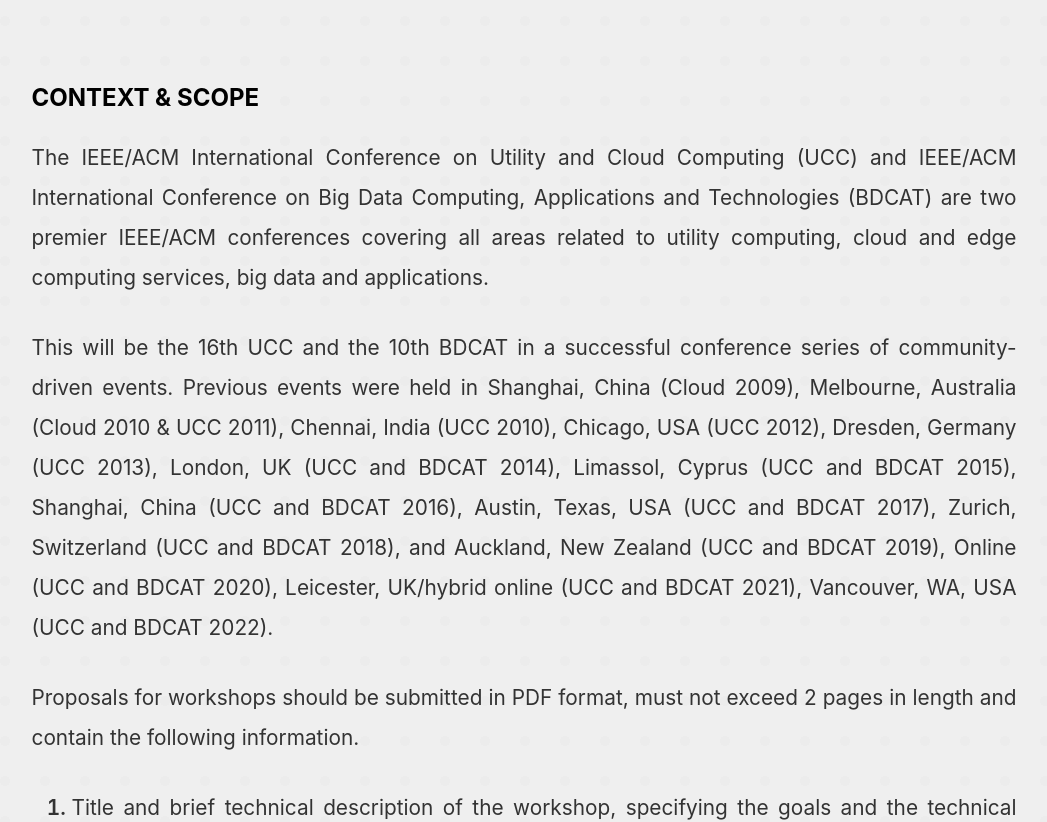
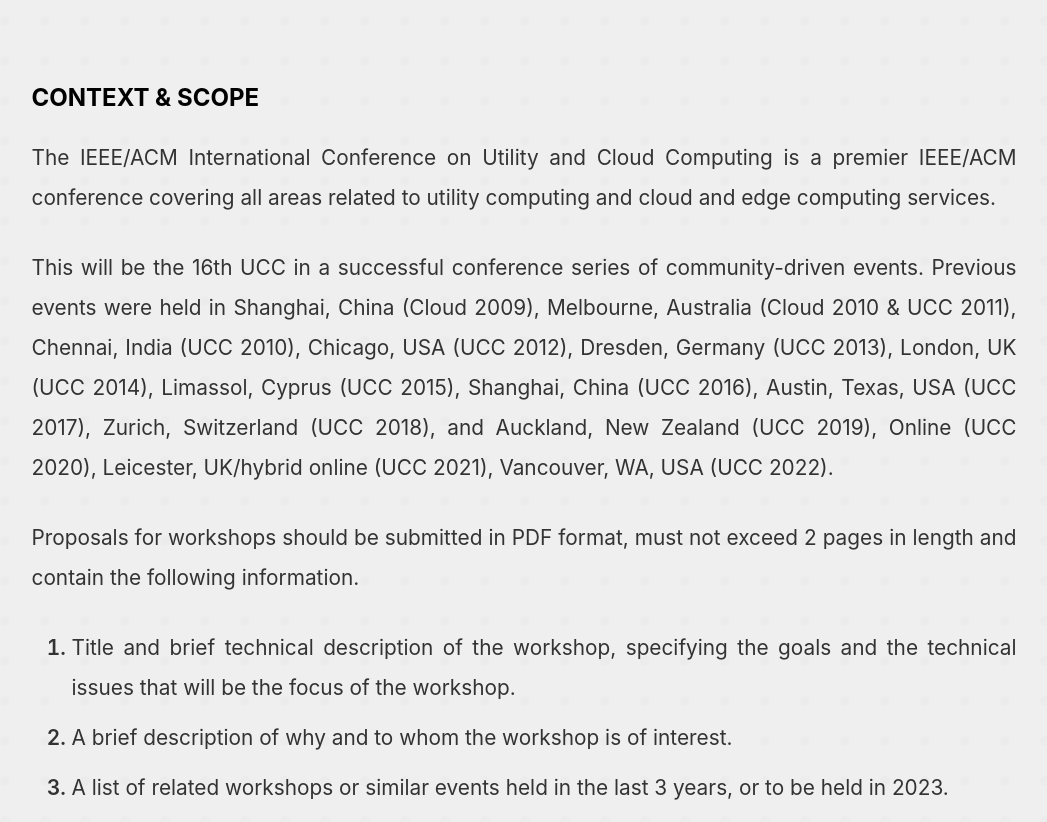
Before and after one commit to UCC-Conference/UCC2023, a React (Create React App) app: page /call-for-workshops in a window 1280 px wide. Shown: the part 740-1562 px from the top of the page, without its empty margins (116-1163 px from the left). Built offline with nearby package versions, Linux system fonts and the light colour scheme.

Commit message:
update: call for workshops splitted from ucc-dbcat one

```diff
--- a/src/pages/CallForWorkshops.js
+++ b/src/pages/CallForWorkshops.js
@@ -10,7 +10,7 @@ const CallForWorkshops = () => {
                 <h1>Call for Workshop Proposals Submission</h1>
                 <hr />
                 <p>
-                    16th IEEE/ACM International Conference on Utility and Cloud Computing (<strong>UCC 2023</strong>) and
+                    16th IEEE/ACM International Conference on Utility and Cloud Computing (<strong>UCC 2023</strong>)
                     <br />
                     <Link to="https://ucc-conference.org">www.ucc-conference.org</Link>
                     <br />
@@ -33,13 +33,10 @@ const CallForWorkshops = () => {
                 <br />
                 <h2>CONTEXT & SCOPE</h2>
                 <p>
-                    The IEEE/ACM International Conference on Utility and Cloud Computing (UCC) and IEEE/ACM International Conference on Big Data Computing, Applications and Technologies (BDCAT) are two premier IEEE/ACM conferences covering all areas
-                    related to utility computing, cloud and edge computing services, big data and applications.
+                The IEEE/ACM International Conference on Utility and Cloud Computing is a premier IEEE/ACM conference covering all areas related to utility computing and cloud and edge computing services.
                 </p>
                 <p>
-                    This will be the 16th UCC and the 10th BDCAT in a successful conference series of community-driven events. Previous events were held in Shanghai, China (Cloud 2009), Melbourne, Australia (Cloud 2010 & UCC 2011), Chennai, India
-                    (UCC 2010), Chicago, USA (UCC 2012), Dresden, Germany (UCC 2013), London, UK (UCC and BDCAT 2014), Limassol, Cyprus (UCC and BDCAT 2015), Shanghai, China (UCC and BDCAT 2016), Austin, Texas, USA (UCC and BDCAT 2017), Zurich,
-                    Switzerland (UCC and BDCAT 2018), and Auckland, New Zealand (UCC and BDCAT 2019), Online (UCC and BDCAT 2020), Leicester, UK/hybrid online (UCC and BDCAT 2021), Vancouver, WA, USA (UCC and BDCAT 2022).
+                This will be the 16th UCC in a successful conference series of community-driven events. Previous events were held in Shanghai, China (Cloud 2009), Melbourne, Australia (Cloud 2010 & UCC 2011), Chennai, India (UCC 2010), Chicago, USA (UCC 2012), Dresden, Germany (UCC 2013), London, UK (UCC 2014), Limassol, Cyprus (UCC 2015), Shanghai, China (UCC 2016), Austin, Texas, USA (UCC 2017), Zurich, Switzerland (UCC 2018), and Auckland, New Zealand (UCC 2019), Online (UCC 2020), Leicester, UK/hybrid online (UCC 2021),  Vancouver, WA, USA (UCC 2022).
                 </p>
                 <p>Proposals for workshops should be submitted in PDF format, must not exceed 2 pages in length and contain the following information.</p>
                 <ol>
@@ -82,10 +79,6 @@ const CallForWorkshops = () => {
                     <li>Applications: games, social networks, scientific computing (e-science) and business, as well as large-scale foundations for Big Data and analytics</li>
                     <li>Architectural and Programming models for fog/edge computing and the computing continuum</li>
                     <li>Autonomic techniques for Cloud and edge applications</li>
-                    <li>Big Data Science</li>
-                    <li>Big Data Infrastructures and Platforms</li>
-                    <li>Big Data Applications</li>
-                    <li>Visualization of Big Data</li>
                     <li>Cloud and edge management: autonomic, adaptive, self-*, SLAs, performance models and monitoring</li>
                     <li>Cloud and edge business and legal implications beyond technology</li>
                     <li>Cloud Computing middleware, stacks, tools, delivery networks and services at all layers (XaaS)</li>
@@ -103,7 +96,6 @@ const CallForWorkshops = () => {
                     <li>Virtualization technologies and other enablers</li>
                     <li>Artificial intelligence in Clouds and Edge</li>
                     <li>Artificial Intelligence as a Service (AIaaS)</li>
-                    <li>Support for Extract/Transform/Load (ETL) or ELT Pipelines</li>
                 </ul>
                 <br />
                 <h2>RESPONSIBILITIES</h2>
@@ -112,9 +104,7 @@ const CallForWorkshops = () => {
                     <li>Setup the submission system of your choice.</li>
                     <li>Invite TPC members.</li>
                     <li>
-                        Produce a web site and a Call for Papers/Participation for their workshop. The URL should be sent to the UCC/BDCAT Workshops chairs. The call must make it clear that the workshop is open to all members of the Cloud, Edge,
-                        Fog, Big Data, Grid, and Cluster Computing community. It should mention that at least one author of each accepted submission must attend the workshop and that all workshop participants must register under the UCC/BDCAT 2023
-                        workshop day registration fee or the conference fee. The CfP should make it clear that the registration of at least one author requires the full (non-student, non-workshop) rate.
+                    Produce a web site and a “Call for Papers/Participation” for their workshop. The URL should be sent to the UCC Workshops chairs. The call must make it clear that the workshop is open to all members of the Cloud, Edge, Fog, Big Data, Grid, and Cluster Computing community. It should mention that at least one author of each accepted submission must attend the workshop and that all workshop participants must register under the UCC 2023 workshop day registration fee or the conference fee. The CfP should make it clear that the registration of at least one author requires the full (non-student, non-workshop) rate.
                     </li>
                     <li>
                         Ensure that all workshop papers are a maximum of 6 pages in length, following the main conference format. It is the responsibility of the workshop organizers to ensure that this page limit has been adhered to. Additional pages
@@ -126,25 +116,24 @@ const CallForWorkshops = () => {
                     <li>Assist in producing a camera-ready version of the workshop proceedings.</li>
                     <li>The conference will take place in person and one workshop organizer should attend the conference to take care of the workshop sessions.</li>
                 </ul>
-                <p>The UCC/BDCAT 2023 Conference Organizing Committee will be responsible for the following:</p>
+                <p>The UCC 2023 Conference Organizing Committee will be responsible for the following:</p>
                 <ul>
                     <li>Provide a link to the workshop's web site on the main conference site.</li>
                     <li>Provide logistics support and a meeting place for the workshop.</li>
                     <li>In conjunction with the organizers, determine the workshop date and time.</li>
-                    <li>Provide copies of the workshop proceedings to attendees. Workshop proceedings will be published by IEEE or ACM, following the UCC/BDCAT conference proceedings for the current year.</li>
+                    <li>Provide copies of the workshop proceedings to attendees. Workshop proceedings will be published by ACM, following the UCC conference proceedings for the current year.</li>
                 </ul>
                 <br />
                 <h2>Details and Important Notes</h2>
                 <ol>
                     <li>
-                        If the workshop is too small (i.e., it does not attract enough submissions) the UCC/BDCAT 2023 Organizing Committee may decide to merge that workshop with another. We encourage workshop organizers to attract a large community.
-                        In extreme situations we may also cancel workshops if there are not enough submissions.
+                        If the workshop is too small (i.e., it does not attract enough submissions) the UCC 2023 Organizing Committee may decide to merge that workshop with another. We encourage workshop organizers to attract a large community. In extreme situations we may also cancel workshops if there are not enough submissions.
                     </li>
                     <li>
                         Workshop organizers must ensure that suitable quality measures have been taken to ensure that the accepted papers are of high quality. All papers must be reviewed by an international Technical Program Committee with a minimum
                         of 3 reviews per paper. The workshop organizers should also try to observe an acceptance rate that is no higher than 50%.
                     </li>
-                    <li>Workshops are not automatically endorsed by IEEE or ACM and should not use the names of these organizations in their titles.</li>
+                    <li>Workshops are not automatically endorsed by ACM and should not use the names of these organizations in their titles.</li>
                 </ol>
             </Content>
         </PageWrapper>
```
